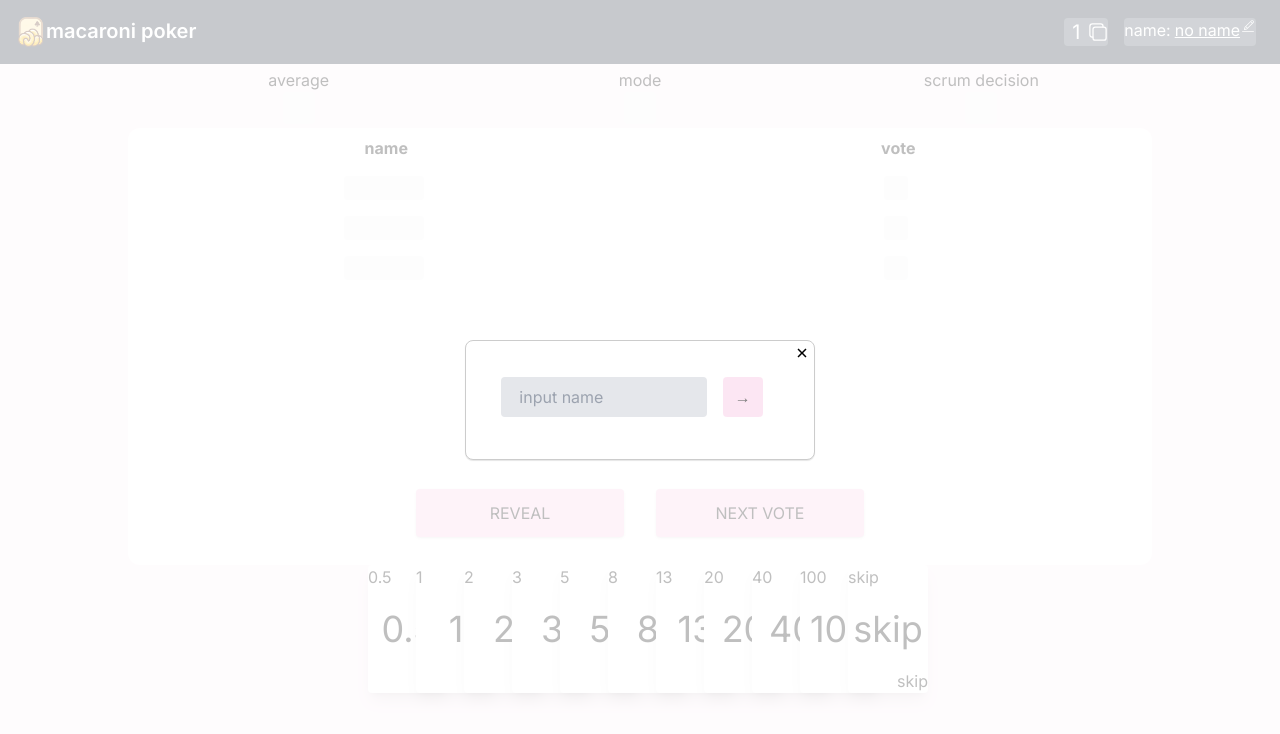
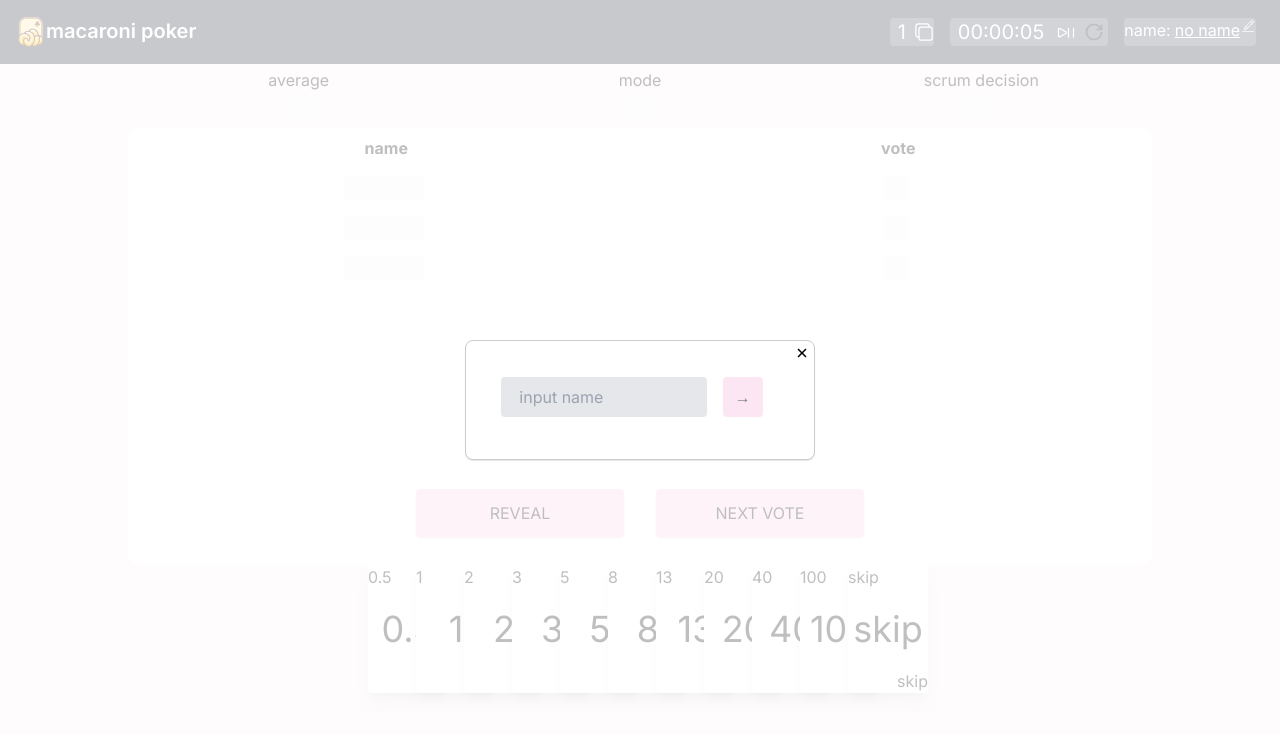
Before and after one commit to macaroni10y/planning-poker-front-nextjs, a Next.js app: page /rooms/1 in a window 1280 px wide. Shown: the top 734 px of the page. Built offline with nearby package versions, Linux system fonts and the light colour scheme.

Commit message:
implement a timer which is independent of other participants

```diff
--- a/app/(routes)/rooms/[roomId]/page.tsx
+++ b/app/(routes)/rooms/[roomId]/page.tsx
@@ -5,28 +5,83 @@ import ParticipantList from "@/app/_components/containers/ParticipantsList";
 import VoteResultsContainer from "@/app/_components/containers/VoteResultsContainer";
 import EditNameDialog from "@/app/_components/uiparts/EditNameDialog";
 import Header from "@/app/_components/uiparts/Header";
+import Timer from "@/app/_components/uiparts/Timer";
 import { nameNotSet, userNameAtom } from "@/app/_lib/atoms";
 import useWebSocket from "@/app/_lib/useWebSocket";
 import type { Vote } from "@/app/_types/types";
 import { useAtom } from "jotai/index";
-import React, { useCallback, useState } from "react";
+import React, { useCallback, useEffect, useState } from "react";
 
 const Page = ({ params }: { params: { roomId: string } }) => {
 	const extractedRoomId = params.roomId.substring(0, 12);
 	const [selectedCardNumber, selectCardNumber] = useState<Vote>("not yet");
 	const [userName, setUserName] = useAtom(userNameAtom);
 
+	// timer
+	const [currentTime, setCurrentTime] = useState<number>(0);
+	const [timerId, setTimerId] = useState<NodeJS.Timeout | null>(null);
+
+	// dialog
 	const [isDialogOpen, setIsDialogOpen] = useState<boolean>(false);
 
+	// websocket
 	const connection = useWebSocket({
 		roomId: extractedRoomId,
 		userName: userName,
 		onReset: useCallback(() => selectCardNumber(() => "not yet"), []),
 	});
+
+	useEffect(() => {
+		const timer = setInterval(() => {
+			setCurrentTime((current) => current + 1);
+		}, 1000);
+		setTimerId(timer);
+
+		return () => {
+			clearInterval(timer);
+		};
+	}, []);
+
+	const handlePauseResume = () => {
+		if (timerId) {
+			clearInterval(timerId);
+			setTimerId(null);
+		} else {
+			const newTimerId = setInterval(() => {
+				setCurrentTime((current) => current + 1);
+			}, 1000);
+			setTimerId(newTimerId);
+		}
+	};
+
+	const handleResetTimer = () => {
+		if (timerId) {
+			clearInterval(timerId);
+		}
+		setCurrentTime(0);
+		setTimerId(
+			setInterval(() => {
+				setCurrentTime((current) => current + 1);
+			}, 1000),
+		);
+	};
+
+	const timerElement = (
+		<Timer
+			currentTime={currentTime}
+			onTapPauseButton={handlePauseResume}
+			onTapResetButton={handleResetTimer}
+		/>
+	);
+
 	return (
 		<>
 			<div className="h-screen bg-pink-50">
-				<Header roomId={extractedRoomId} onEdit={() => setIsDialogOpen(true)} />
+				<Header
+					roomId={extractedRoomId}
+					onEdit={() => setIsDialogOpen(true)}
+					renderTimer={() => timerElement}
+				/>
 				<div className="flex flex-col items-center h-5/6">
 					<VoteResultsContainer
 						participantVotes={connection.participants.map((it) => it.vote)}
--- a/app/_components/uiparts/Header.tsx
+++ b/app/_components/uiparts/Header.tsx
@@ -5,11 +5,12 @@ import localImage from "@/app/icon.png";
 import { useAtom } from "jotai/index";
 import Image from "next/image";
 import Link from "next/link";
-import React from "react";
+import React, { type ReactElement } from "react";
 
 interface Props {
 	roomId?: string;
 	onEdit?: () => void;
+	renderTimer?: () => ReactElement;
 }
 const Header = (props: Props) => {
 	const [userName, setUserName] = useAtom(userNameAtom);
@@ -36,6 +37,7 @@ const Header = (props: Props) => {
 					) : (
 						""
 					)}
+					{props.renderTimer ? props.renderTimer() : ""}
 					{props.onEdit ? (
 						<CurrentName onClick={props.onEdit} displayName={userName} />
 					) : (
--- a/app/_components/uiparts/Timer.tsx
+++ b/app/_components/uiparts/Timer.tsx
@@ -1,6 +1,6 @@
 import React from "react";
-import {HiOutlinePlayPause} from "react-icons/hi2";
-import {GrPowerReset} from "react-icons/gr";
+import { GrPowerReset } from "react-icons/gr";
+import { HiOutlinePlayPause } from "react-icons/hi2";
 
 interface Props {
 	currentTime: number;
@@ -18,23 +18,29 @@ const formatSeconds = (seconds: number): string => {
 	const hours = Math.floor(seconds / 3600);
 	const minutes = Math.floor((seconds % 3600) / 60);
 	const remainingSeconds = seconds % 60;
-    const formattedHours = hours.toString().padStart(2, '0');
-    const formattedMinutes = minutes.toString().padStart(2, '0');
-    const formattedSeconds = remainingSeconds.toString().padStart(2, '0');
+	const formattedHours = hours.toString().padStart(2, "0");
+	const formattedMinutes = minutes.toString().padStart(2, "0");
+	const formattedSeconds = remainingSeconds.toString().padStart(2, "0");
 	return `${formattedHours}:${formattedMinutes}:${formattedSeconds}`;
 };
 
 const Timer = (props: Props) => {
 	return (
+		<div className="flex-1 bg-gray-600 rounded flex items-center cursor-pointer md:text-xl m-2">
+			<div className="mx-2">{formatSeconds(props.currentTime)}</div>
 			<div
-            className="flex-1 bg-gray-600 rounded flex items-center cursor-pointer md:text-xl m-2"
+				className="m-1"
+				onClick={props.onTapPauseButton}
+				onKeyUp={props.onTapPauseButton}
 			>
-            <div className="mx-2">{formatSeconds(props.currentTime)}</div>
-            <div className="m-1" onClick={props.onTapPauseButton} onKeyUp={props.onTapPauseButton}>
-                <HiOutlinePlayPause/>
+				<HiOutlinePlayPause />
 			</div>
-            <div className="m-1" onClick={props.onTapResetButton} onKeyUp={props.onTapResetButton}>
-                <GrPowerReset/>
+			<div
+				className="m-1"
+				onClick={props.onTapResetButton}
+				onKeyUp={props.onTapResetButton}
+			>
+				<GrPowerReset />
 			</div>
 		</div>
 	);
--- a/app/layout.tsx
+++ b/app/layout.tsx
@@ -23,8 +23,8 @@ export const metadata: Metadata = {
 		card: "summary_large_image",
 	},
 	other: {
-		google: "notranslate"
-	}
+		google: "notranslate",
+	},
 };
 
 export default function RootLayout({
```
Also changed, not shown: 1 other file (tests, documents, lock files or other folders). Lines whose indentation alone changed are shown as unchanged.
